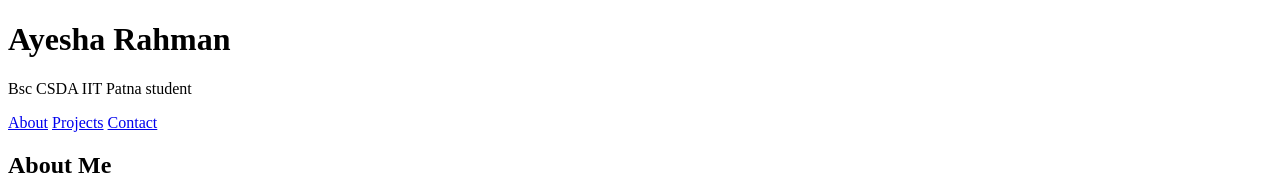
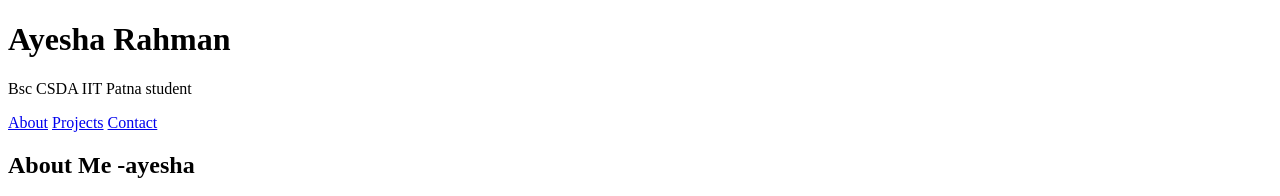
Before and after one commit to ayesha-rahman01/demo2, a plain HTML site: page portfolioProject.html in a window 1280 px wide. Shown: the top 196 px of the page. Drawn offline with Linux system fonts and the light colour scheme; grey boxes are pictures that could not be loaded.

Commit message:
change about

```diff
--- a/portfolioProject.html
+++ b/portfolioProject.html
@@ -19,7 +19,7 @@
     </header>
     <main>
         <section id="about">
-            <h2>About Me</h2>
+            <h2>About Me -ayesha</h2>
             <figure>
                 <img src="image.png" alt="my AI agent" height="150 px">
                 <figcaption>Thats my first AI Agent</figcaption>
```
